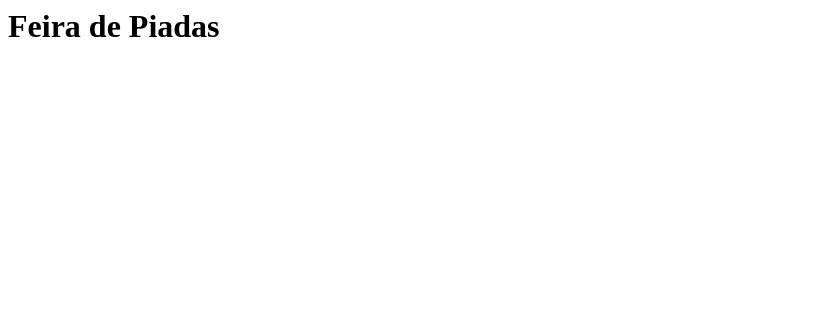
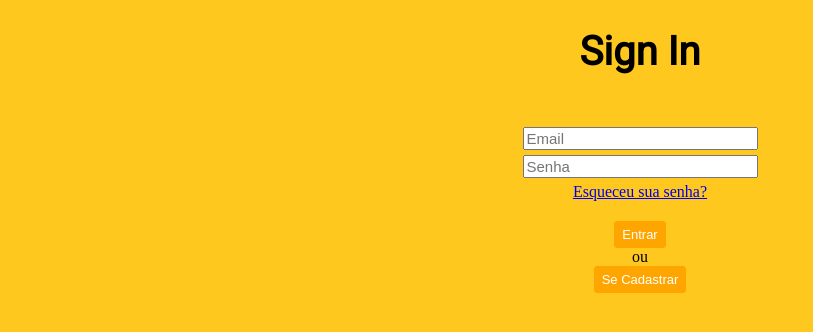
Before and after one commit to KaioHenrique900/ProjetoIntegrador, a plain HTML site: page index.html in a window 1280 px wide. Shown: the whole page, without its empty margins (0-813 px from the left). Drawn offline with Linux system fonts and the light colour scheme.

Commit message:
Update index.html

```diff
--- a/index.html
+++ b/index.html
@@ -1,8 +1,88 @@
 <html>
-  <head>
-    <title>Projeto Integrador</title>
-  </head>
-  <body>
-  	<h1>Feira de Piadas</h1>
-  </body>
+
+<meta charset="utf-8">
+<link rel="stylesheet" href="https://fonts.googleapis.com/css?family=Roboto">
+<link rel="stylesheet" href="style1.css">
+
+<head>
+	<title>Feira de Piadas</title>
+
+	<style>
+		body{
+			text-align: center;
+			background-color: rgb(255,200,30);
+		}
+
+		#title1{
+			font-size: 40px;
+			padding: 20px;
+			font-family: Roboto;
+		}
+
+		#form1{
+
+		}
+
+		input{
+
+		}
+
+		#inputs{
+			display: inline-block;
+		}
+
+		.input{
+			display: block;
+			margin: 5px;
+			padding-right: 30px;
+			font-size: 15px;
+		}
+
+		#Btns{
+			padding-top: 20px;
+		}
+
+		button{
+			background-color: #FFA500;
+  			border: 1px solid #FFA500;
+			color: white;
+			padding: 5px 7px;
+			text-align: center;
+			text-decoration: none;
+			display: inline-block;
+			font-size: 13px;
+			cursor: pointer;
+			border-radius: 3px;
+		}
+		button:hover{
+			background-color: #FF8C00;
+		}
+
+		#link2{
+			text-decoration: none;
+			color:  white;
+		}
+	</style>
+</head>
+
+<body>
+	<h1 id="title1">Sign In</h1>
+	<form action="index.php" id="form1" name="form1" method="post">
+		<div id="inputs">
+			<input id="input1" class="input" name="input1" type="text" placeholder="Email">
+			<input id="input2" class="input" name="input2" type="text" placeholder="Senha">
+		</div>
+		<br>
+		<a id="link1" href="#">Esqueceu sua senha?</a>
+		<br>
+
+		<div id="Btns">
+			<button>Entrar</button>
+			<br><label>ou</label><br>
+			<button><a id="link2" href="cadastro.html">Se Cadastrar</a></button>
+		</div>
+	</form>
+
+</body>
+
 </html>
```
